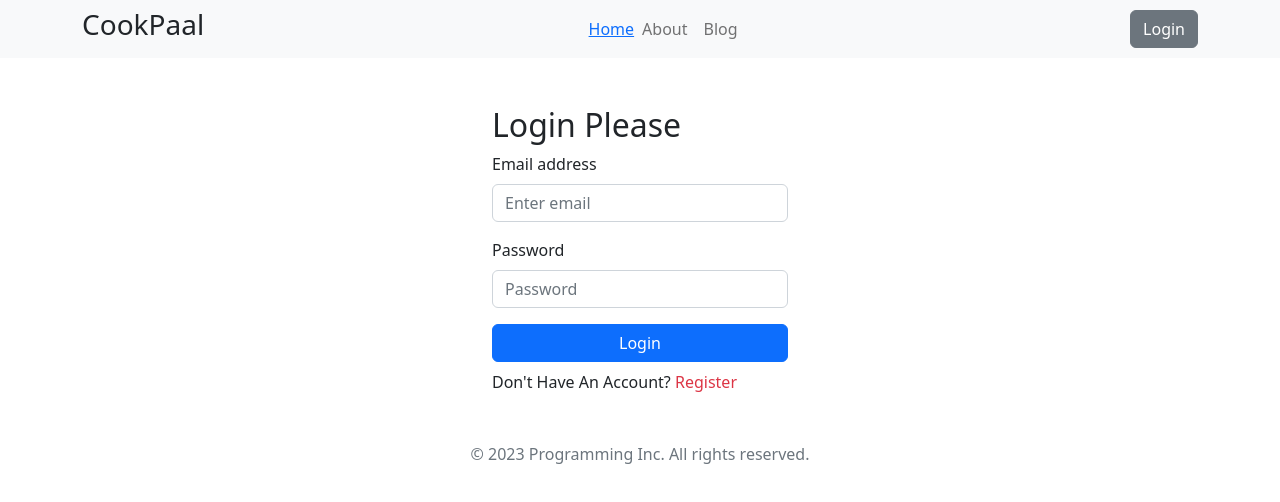
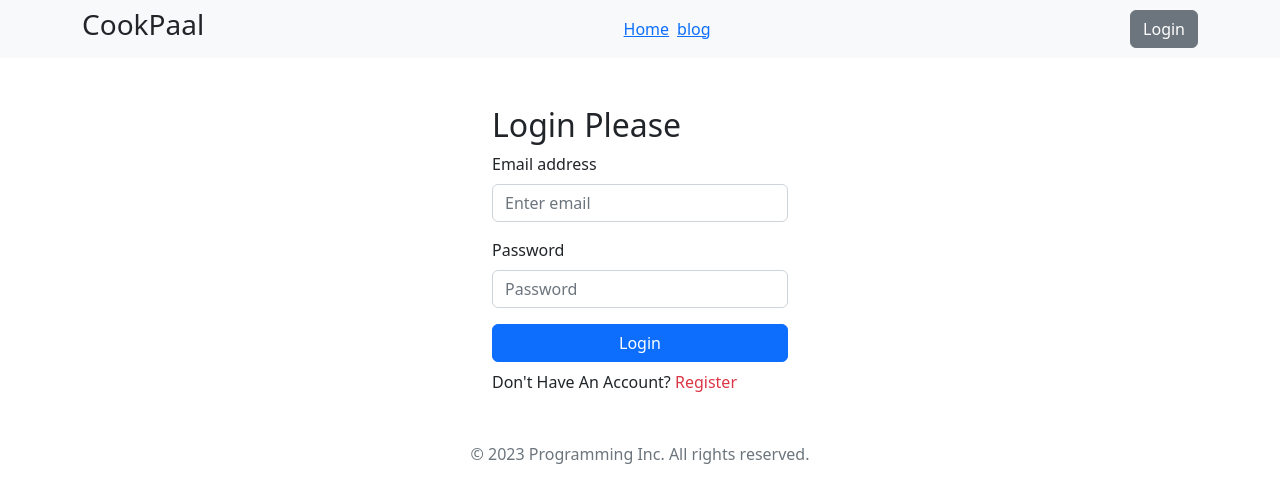
Before and after one commit to rashidulub/The-chef-recipes-client, a React (Vite) app: page /login in a window 1280 px wide. Shown: the top 502 px of the page. Built offline with nearby package versions, Linux system fonts and the light colour scheme; no server answers.

Commit message:
error page added

```diff
--- a/index.html
+++ b/index.html
@@ -4,7 +4,7 @@
     <meta charset="UTF-8" />
     <link rel="icon" type="image/svg+xml" href="/vite.svg" />
     <meta name="viewport" content="width=device-width, initial-scale=1.0" />
-    <title>Vite + React</title>
+    <title>CookPaal</title>
   </head>
   <body>
     <div id="root"></div>
--- a/src/firebase/firebase.config.js
+++ b/src/firebase/firebase.config.js
@@ -5,12 +5,12 @@ import { initializeApp } from "firebase/app";
 
 // Your web app's Firebase configuration
 const firebaseConfig = {
-  apiKey:import.meta.env.VITE_APIKEY,
-  authDomain:import.meta.env.VITE_AUTHDOMAIN,
-  projectId:import.meta.env.VITE_PROJECTID,
-  storageBucket:import.meta.env.VITE_STORAGEBUCKET,
-  messagingSenderId:import.meta.env.VITE_MESSAGINGSENDERID,
-  appId:import.meta.env.VITE_APPID
+  apiKey: "AIzaSyAypgaCWlAbSzk_wYDDDl4BEKHb8Baq_TM",
+  authDomain: "the-chef-recipes-client.firebaseapp.com",
+  projectId: "the-chef-recipes-client",
+  storageBucket: "the-chef-recipes-client.appspot.com",
+  messagingSenderId: "709881982452",
+  appId: "1:709881982452:web:b94fb5ed1ba31db92a1da1"
 };
 
 // Initialize Firebase
--- /dev/null
+++ b/src/pages/Blog/Blog.jsx
@@ -0,0 +1,11 @@
+import React from 'react';
+
+const Blog = () => {
+    return (
+        <div>
+           <h3>blog page</h3>
+        </div>
+    );
+};
+
+export default Blog;
--- /dev/null
+++ b/src/pages/ErrorPage/ErrorPage.jsx
@@ -0,0 +1,54 @@
+import React from 'react'
+import { Link, useRouteError } from 'react-router-dom'
+
+const ErrorPage = () => {
+  const { error, status } = useRouteError()
+  return (
+    <section className='flex items-center h-screen p-16 bg-gray-100 text-gray-900'>
+      <div className='container flex flex-color text-center justify-center px-5 mx-auto my-8'>
+        <svg
+          xmlns='http://www.w3.org/2000/svg'
+          viewBox='0 0 512 512'
+          style={{height:'500px'}}
+          className='text-center w-40 h-40 text-gray-600'
+        >
+          <path
+            fill='currentColor'
+            d='M256,16C123.452,16,16,123.452,16,256S123.452,496,256,496,496,388.548,496,256,388.548,16,256,16ZM403.078,403.078a207.253,207.253,0,1,1,44.589-66.125A207.332,207.332,0,0,1,403.078,403.078Z'
+          ></path>
+          <rect
+            width='176'
+            height='32'
+            x='168'
+            y='320'
+            fill='currentColor'
+          ></rect>
+          <polygon
+            fill='currentColor'
+            points='210.63 228.042 186.588 206.671 207.958 182.63 184.042 161.37 162.671 185.412 138.63 164.042 117.37 187.958 141.412 209.329 120.042 233.37 143.958 254.63 165.329 230.588 189.37 251.958 210.63 228.042'
+          ></polygon>
+          <polygon
+            fill='currentColor'
+            points='383.958 182.63 360.042 161.37 338.671 185.412 314.63 164.042 293.37 187.958 317.412 209.329 296.042 233.37 319.958 254.63 341.329 230.588 365.37 251.958 386.63 228.042 362.588 206.671 383.958 182.63'
+          ></polygon>
+        </svg>
+        <div className='max-w-md text-center'>
+          <h2 className='mb-8 font-extrabold text-9xl text-gray-600'>
+            <span className='sr-only'>Error</span> {status || 404}
+          </h2>
+          <p className='text-2xl font-semibold md:text-3xl mb-8'>
+            {error?.message}
+          </p>
+          <Link style={{border:'5px solid gray ', padding:'5px' ,background:'white' } }
+            to='/'
+
+          >
+            Back to homepage
+          </Link>
+        </div>
+      </div>
+    </section>
+  )
+}
+
+export default ErrorPage;
--- a/src/pages/shared/NavigationBar/NavigationBar.jsx
+++ b/src/pages/shared/NavigationBar/NavigationBar.jsx
@@ -1,7 +1,7 @@
 import React, { useContext } from 'react';
 import { Button, Container, Nav, Navbar } from 'react-bootstrap';
 import { FaCaretSquareDown, FaUserCircle } from 'react-icons/fa';
-import { Link } from 'react-router-dom';
+import { Link, NavLink } from 'react-router-dom';
 import { AuthContext } from '../../../Provider/AuthProvider';
 
 const NavigationBar = () => {
@@ -24,12 +24,26 @@ const NavigationBar = () => {
                     <h3>CookPaal</h3>
                     <Navbar.Collapse id="responsive-navbar-nav">
 
-                        <Nav className="mx-auto align-items-center">
+                        <Nav className="mx-auto align-items-center gap-2">
+                        <li>
+                        <NavLink
+                         to='/category/0'
+                         aria-label='Home'
+                         title='Home'
+                         className={({ isActive }) => (isActive ? 'active' : 'default')}
+                        > Home</NavLink>
+                    </li>
+                    <li>
+                        <NavLink
+                         to='/blog'
+                         aria-label='Statistics'
+                         title='Statistics'
+                         className={({ isActive }) => (isActive ? 'active' : 'default')}
+                        >blog</NavLink>
+                    </li>
 
-                                <Link to='/category/0'>Home</Link>
 
-                            <Nav.Link href="#pricing">About</Nav.Link>
-                            <Nav.Link href="#pricing">Blog</Nav.Link>
+
                         </Nav>
                         <Nav>
 
--- a/src/routes/Routes.jsx
+++ b/src/routes/Routes.jsx
@@ -8,11 +8,14 @@ import LoginLayouts from "../layoutes/LoginLayouts";
 import Login from "../pages/Login/Login/Login";
 import Register from "../pages/Login/Register/Register";
 import PrivateRoutes from "./PrivateRoutes";
+import ErrorPage from "../pages/ErrorPage/ErrorPage";
+import Blog from "../pages/Blog/Blog";
 
 const router = createBrowserRouter([
     {
         path:'/',
         element:<LoginLayouts></LoginLayouts>,
+        errorElement:<ErrorPage></ErrorPage>,
         children:[
             {
                 path:'/',
@@ -27,12 +30,23 @@ const router = createBrowserRouter([
                 path:'register',
                 element:<Register></Register>
             }
+            ,{
+                path:'/error',
+                element:<ErrorPage></ErrorPage>
+
+            },
+            {
+                path:'/blog',
+                element:<Blog></Blog>
+            }
+
         ]
 
     },
     {
         path:'category',
         element:<Main></Main>,
+
         children:[
 
             {
```
Also changed, not shown: src/assets/logo.png.
